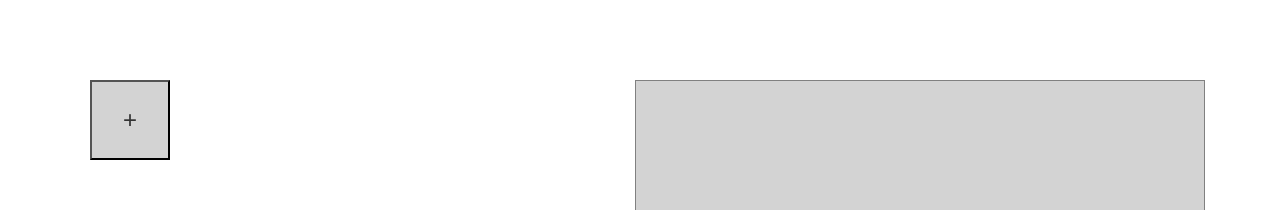
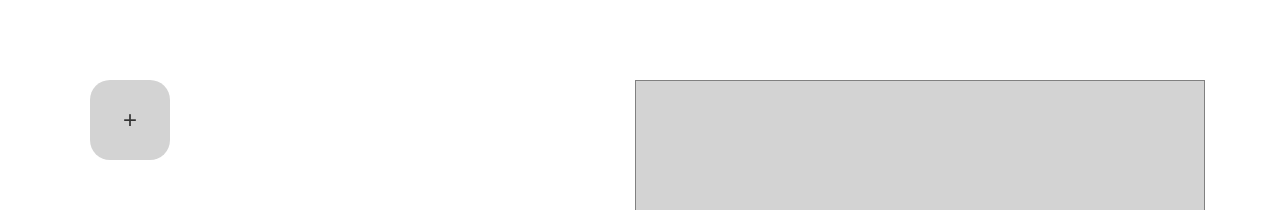
Before and after one commit to pluboj/react-colors, a React (Create React App) app: page / in a window 1280 px wide. Shown: the top 210 px of the page. Built offline with nearby package versions, Linux system fonts and the light colour scheme.

Commit message:
Update layout

```diff
--- a/src/App.css
+++ b/src/App.css
@@ -13,4 +13,7 @@
   margin: 30px;
   display:inline-block;
   font-size: x-large;
+  border-radius: 25%;
+  border: none;
+  vertical-align: top;
 }
--- a/src/App.js
+++ b/src/App.js
@@ -60,7 +60,6 @@ class ButtonList extends Component {
   }
 
   render() {
-
     const buttons = this.state.colors.map((item,index) => (
         <button
           className="btn-layout"
@@ -69,7 +68,7 @@ class ButtonList extends Component {
           name={item}
           onClick={item === 'closed' ? this.addColor : this.handleClick}
         >
-        {item === 'closed' ? '+' : ''}
+        {item === 'closed' ? '+' : this.white_space}
         </button>
       )
     )
```
